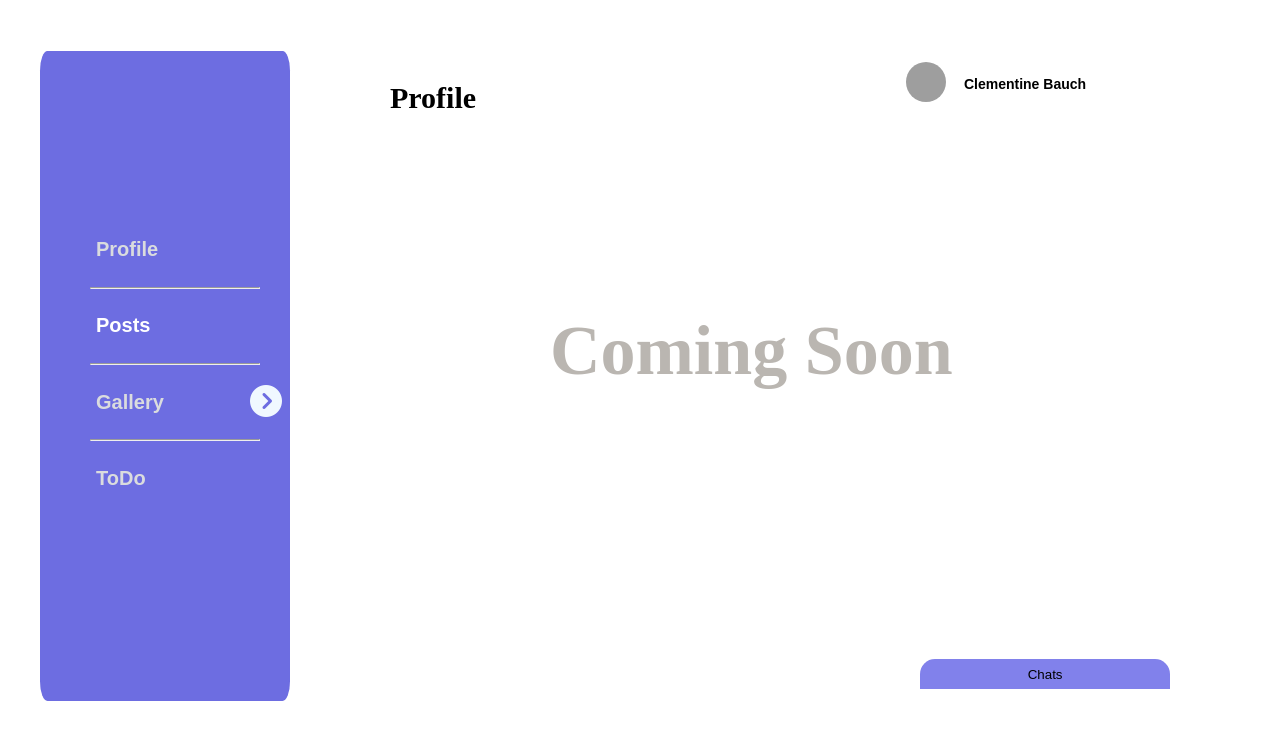
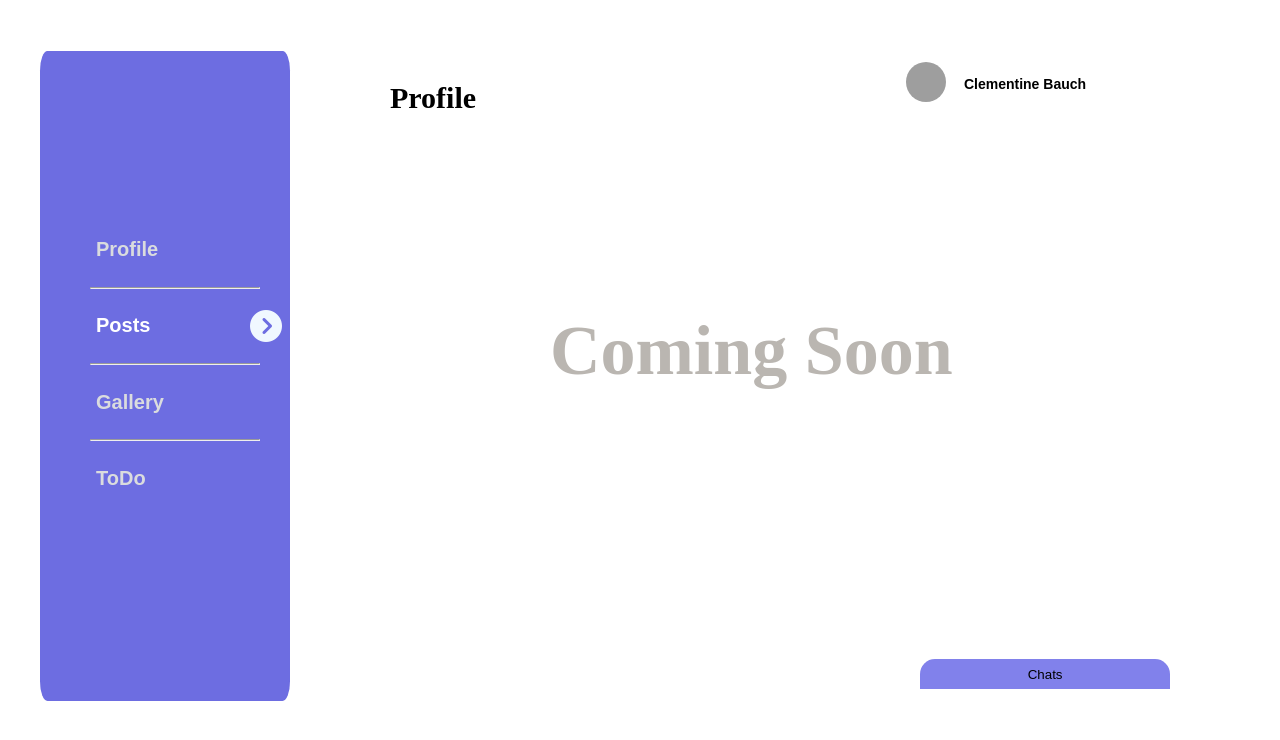
Before and after one commit to sunitseth1/socialApp, a plain HTML site: page profile1/photos.html in a window 1280 px wide. Drawn offline with Linux system fonts and the light colour scheme; no server answers; grey boxes are pictures that could not be loaded.

Commit message:
Update photos.html

```diff
--- a/profile1/photos.html
+++ b/profile1/photos.html
@@ -265,7 +265,7 @@
 #font{
   position:absolute;
   margin-left: 110px;
-  margin-top: 350px;
+  margin-top: 275px;
   color: aliceblue;
 }
 
```
